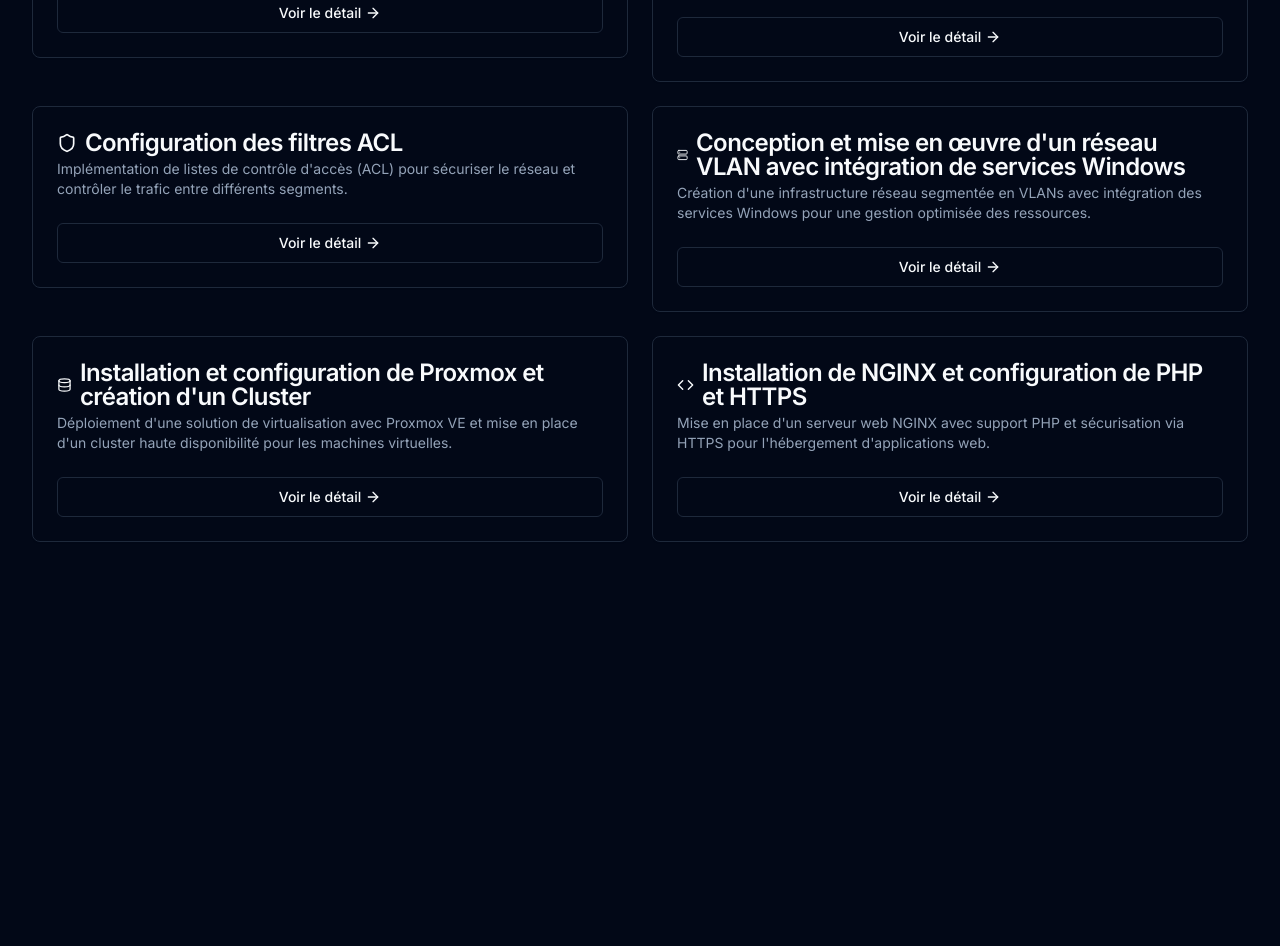
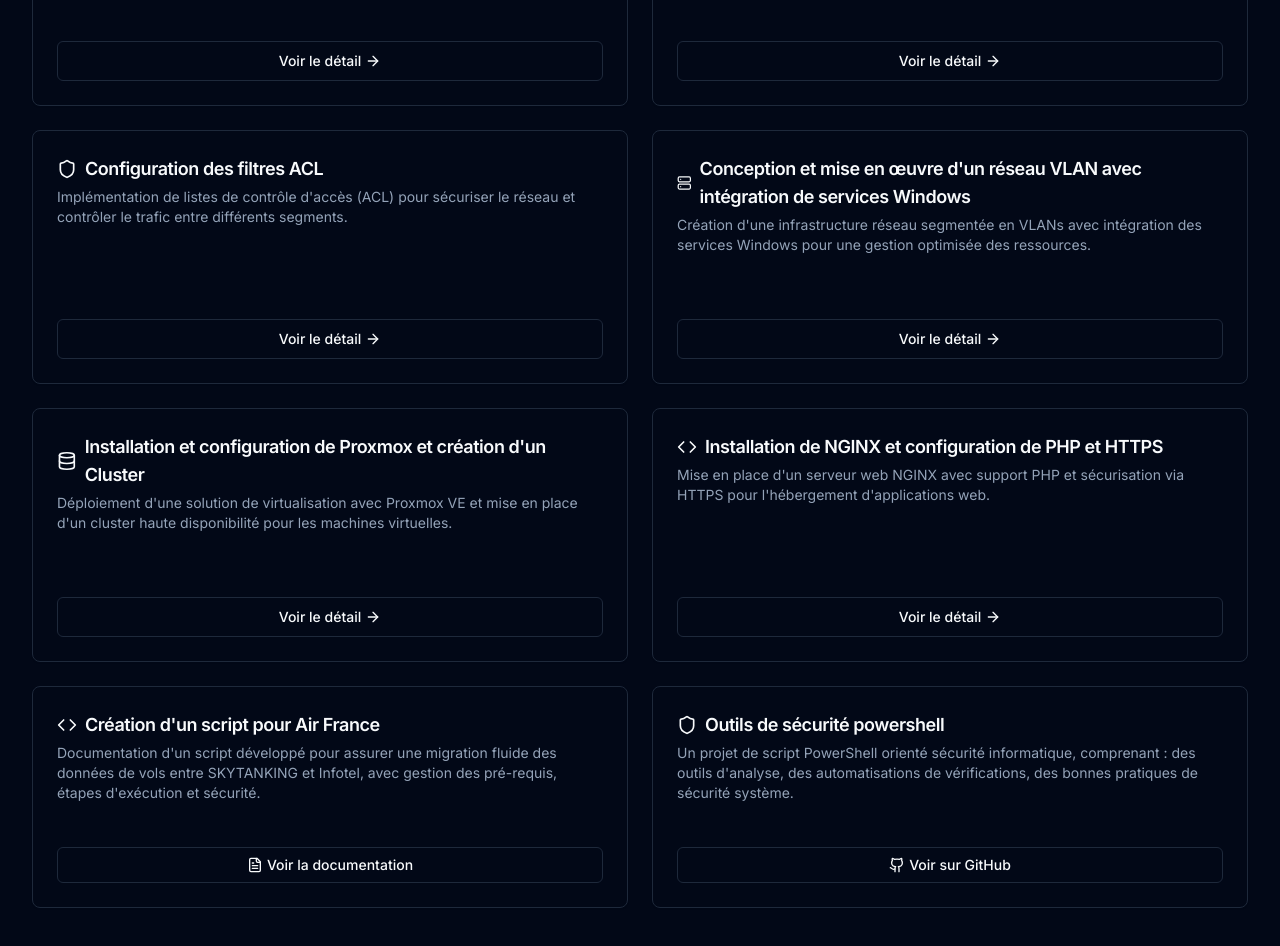
Before and after one commit to exist697/Portfolio-SISR-TS, a Next.js app: page /projets in a window 1280 px wide. Shown: the part 360-1306 px from the top of the page. Before the commit the page ends 950 px from the top, so only its background shows below. Built offline with nearby package versions, Linux system fonts and the light colour scheme; no server answers.

Commit message:
ajout cartes projets

```diff
--- a/app/projets/page.tsx
+++ b/app/projets/page.tsx
@@ -1,7 +1,7 @@
 import Link from "next/link"
 import { Button } from "@/components/ui/button"
 import { Card, CardDescription, CardFooter, CardHeader, CardTitle } from "@/components/ui/card"
-import { ArrowRight, Server, Shield, Workflow, Database, Code } from "lucide-react"
+import { ArrowRight, Server, Shield, Workflow, Database, Code, FileText, Github } from "lucide-react"
 import ScrollAnimation from "@/components/scroll-animation"
 
 export default function ProjetsPage() {
@@ -48,6 +48,22 @@ export default function ProjetsPage() {
         "Mise en place d'un serveur web NGINX avec support PHP et sécurisation via HTTPS pour l'hébergement d'applications web.",
       icon: <Code className="h-5 w-5 transition-transform duration-200 group-hover:scale-110" />,
     },
+    {
+      id: "airfrance",
+      title: "Création d'un script pour Air France",
+      description:
+        "Documentation d'un script développé pour assurer une migration fluide des données de vols entre SKYTANKING et Infotel, avec gestion des pré-requis, étapes d'exécution et sécurité.",
+      icon: <Code className="h-5 w-5 transition-transform duration-200 group-hover:scale-110" />,
+      documentationFile: "/docs/Procédure_utilisation_TransfertDataVols.pdf",
+    },
+    {
+      id: "security",
+      title: "Outils de sécurité powershell",
+      description:
+        "Un projet de script PowerShell orienté sécurité informatique, comprenant : des outils d'analyse, des automatisations de vérifications, des bonnes pratiques de sécurité système.",
+      icon: <Shield className="h-5 w-5 transition-transform duration-200 group-hover:scale-110" />,
+      githubLink: "https://github.com/exist697/Shell-Security-Toolkit",
+    },
   ]
 
   return (
@@ -62,25 +78,46 @@ export default function ProjetsPage() {
       <div className="grid gap-6 md:grid-cols-2">
         {projets.map((projet, index) => (
           <ScrollAnimation key={projet.id} delay={index * 100}>
-            <Card className="flex flex-col transition-all duration-200 hover:border-primary/20 hover:shadow-md group">
-              <CardHeader>
+            <Card className="flex flex-col h-full transition-all duration-200 hover:border-primary/20 hover:shadow-md group">
+              <CardHeader className="flex-1">
                 <div className="flex items-start justify-between">
                   <div className="space-y-1">
-                    <CardTitle className="flex items-center gap-2">
+                    <CardTitle className="flex items-center gap-2 text-lg">
                       {projet.icon}
                       {projet.title}
                     </CardTitle>
-                    <CardDescription>{projet.description}</CardDescription>
+                    <CardDescription className="line-clamp-3 h-[4.5rem]">{projet.description}</CardDescription>
                   </div>
                 </div>
               </CardHeader>
-              <CardFooter className="mt-auto">
+              <CardFooter className="pt-2">
+                {projet.id === "airfrance" ? (
+                  <a
+                    href={projet.documentationFile}
+                    download
+                    className="inline-flex w-full items-center justify-center gap-1 rounded-md text-sm font-medium ring-offset-background transition-colors focus-visible:outline-none focus-visible:ring-2 focus-visible:ring-ring focus-visible:ring-offset-2 disabled:pointer-events-none disabled:opacity-50 border border-input bg-background hover:bg-accent hover:text-accent-foreground h-9 px-4 py-2"
+                  >
+                    <FileText className="h-4 w-4" />
+                    Voir la documentation
+                  </a>
+                ) : projet.id === "security" ? (
+                  <a
+                    href={projet.githubLink}
+                    target="_blank"
+                    rel="noopener noreferrer"
+                    className="inline-flex w-full items-center justify-center gap-1 rounded-md text-sm font-medium ring-offset-background transition-colors focus-visible:outline-none focus-visible:ring-2 focus-visible:ring-ring focus-visible:ring-offset-2 disabled:pointer-events-none disabled:opacity-50 border border-input bg-background hover:bg-accent hover:text-accent-foreground h-9 px-4 py-2"
+                  >
+                    <Github className="h-4 w-4" />
+                    Voir sur GitHub
+                  </a>
+                ) : (
                   <Link href={`/projets/${projet.id}`} className="w-full">
                     <Button variant="outline" className="w-full gap-1 transition-all duration-200 group">
                       Voir le détail
                       <ArrowRight className="h-4 w-4 transition-transform duration-300 group-hover:translate-x-1" />
                     </Button>
                   </Link>
+                )}
               </CardFooter>
             </Card>
           </ScrollAnimation>
```
Also changed, not shown: 1 other file (tests, documents, lock files or other folders). Lines whose indentation alone changed are shown as unchanged.
